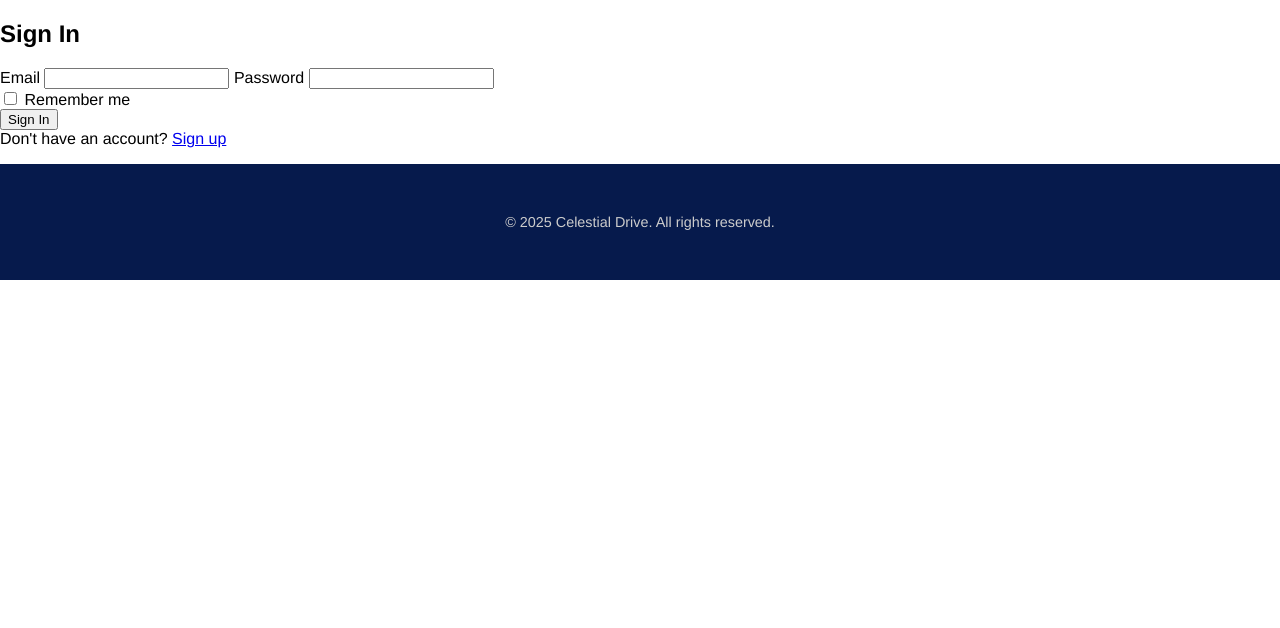
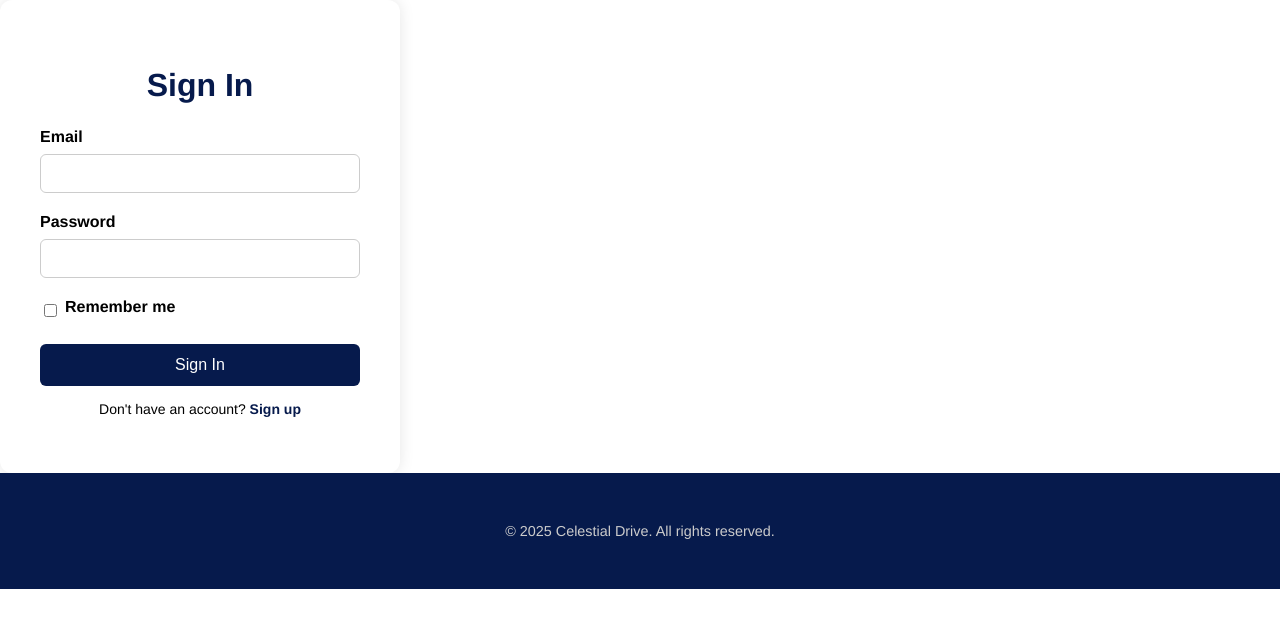
Before and after one commit to caamsoup/Celestial_Drive, a Django app: page /signin/ in a window 1280 px wide. Shown: the part 74-702 px from the top of the page. Run offline with Django 5.2, Linux system fonts and the light colour scheme.

Commit message:
Update style.css

```diff
--- a/products/static/products/style.css
+++ b/products/static/products/style.css
@@ -123,6 +123,85 @@ p {
 
 
 
+/* Sign in Section */
+
+.signin-container {
+  background: white;
+  padding: 40px;
+  border-radius: 12px;
+  box-shadow: 0 0 15px rgba(0, 0, 0, 0.1);
+  width: 100%;
+  max-width: 400px;
+  box-sizing: border-box;
+}
+
+.signin-container h2 {
+  text-align: center;
+  margin-bottom: 24px;
+  font-size: 32px;
+  color: #061a4c;
+}
+
+label {
+  display: block;
+  margin-bottom: 8px;
+  font-weight: bold;
+  font-size: 16px;
+}
+
+input[type="email"],
+input[type="password"] {
+  width: 100%;
+  padding: 10px;
+  margin-bottom: 20px;
+  border-radius: 6px;
+  border: 1px solid #ccc;
+  font-size: 15px;
+}
+
+.remember {
+  display: flex;
+  align-items: center;
+  margin-bottom: 20px;
+  font-size: 14px;
+}
+
+.remember input {
+  margin-right: 8px;
+}
+
+button {
+  width: 100%;
+  padding: 12px;
+  background-color: #061a4c;
+  color: white;
+  border: none;
+  border-radius: 6px;
+  font-size: 16px;
+  cursor: pointer;
+}
+
+button:hover {
+  background-color: #092D85;
+}
+
+.signup-link {
+  text-align: center;
+  margin-top: 15px;
+  font-size: 14px;
+}
+
+.signup-link a {
+  color: #061a4c;
+  text-decoration: none;
+  font-weight: bold;
+}
+
+.signup-link a:hover {
+  text-decoration: underline;
+}
+
+
 
 
 
@@ -149,11 +228,15 @@ p {
   padding: 20px;
   border-radius: 10px;
   color: white;
-  font-size: 20px;
+  font-size: 30px;
   line-height: 1.5;
-  text-align: left;
+  text-align: center;
 }
 
+.about-text-box p {
+  font-size: 20px !important;
+  line-height: 1.5;
+}
 .news-images {
   display: flex;
   justify-content: center;
```
